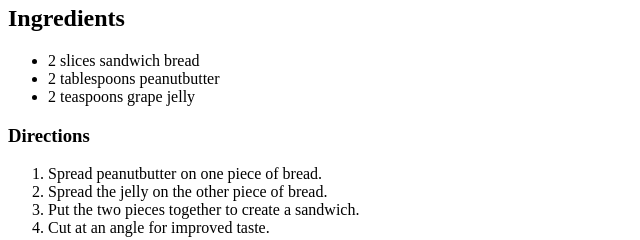
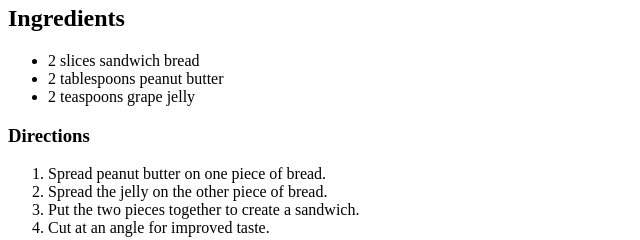
Before and after one commit to xincryptedx/odin-recipes, a plain HTML site: page recipes/pbj.html in a window 1280 px wide. Shown: the part 634-874 px from the top of the page, 0-640 px from the left. Drawn offline with Linux system fonts and the light colour scheme.

Commit message:
Changed peanutbutter back to peanut butter site-wide

```diff
--- a/recipes/pbj.html
+++ b/recipes/pbj.html
@@ -2,7 +2,7 @@
 <html lang="en">
 <head>
     <meta charset="UTF-8">
-    <title>Peanutbutter and Jelly</title>
+    <title>Peanut Butter and Jelly</title>
 </head>
 <body>
     <h1>Peanutbutter and Jelly</h1>
@@ -16,13 +16,13 @@
     <h2>Ingredients</h2>
     <ul>
         <li>2 slices sandwich bread</li>
-        <li>2 tablespoons peanutbutter</li>
+        <li>2 tablespoons peanut butter</li>
         <li>2 teaspoons grape jelly</li>
     </ul>
 
     <h3>Directions</h3>
     <ol>
-        <li>Spread peanutbutter on one piece of bread.</li>
+        <li>Spread peanut butter on one piece of bread.</li>
         <li>Spread the jelly on the other piece of bread.</li>
         <li>Put the two pieces together to create a sandwich.</li>
         <li>Cut at an angle for improved taste.</li>
```
Also changed, not shown: index.html (+1 -1 lines).
